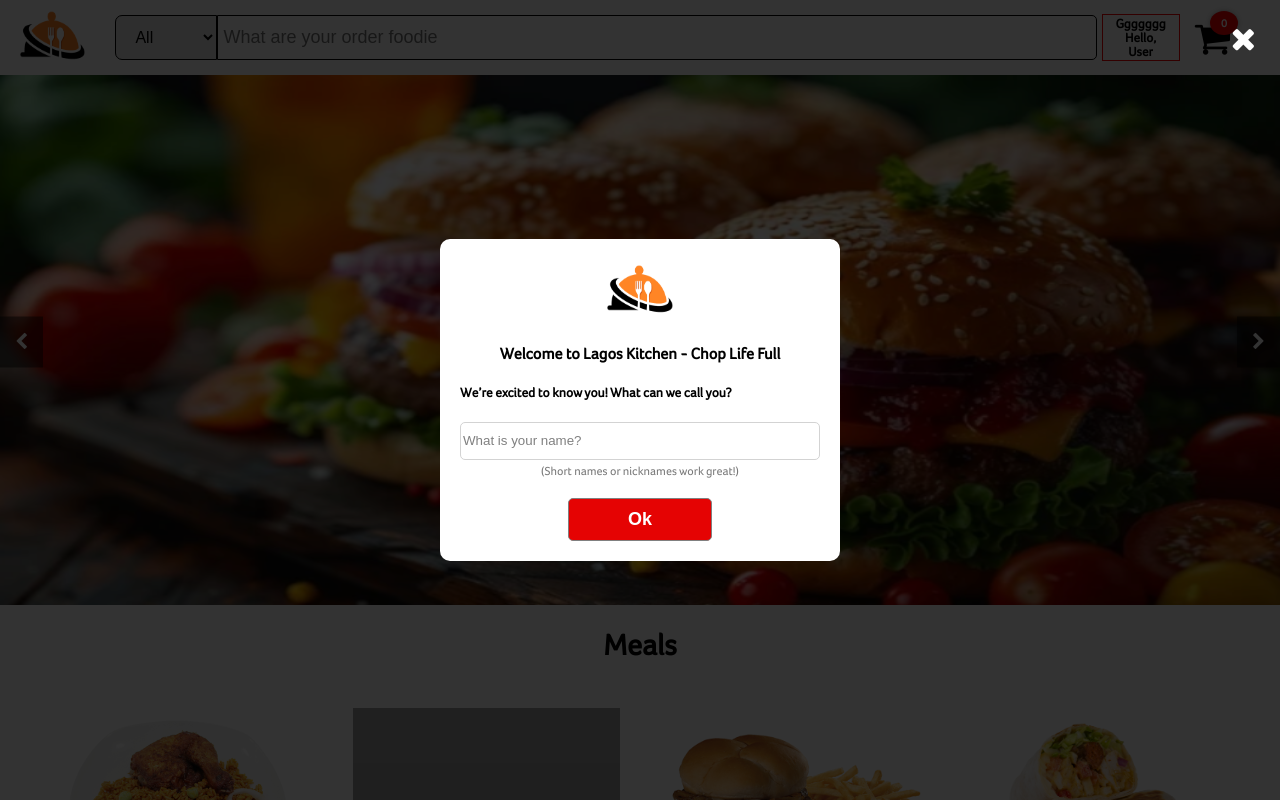
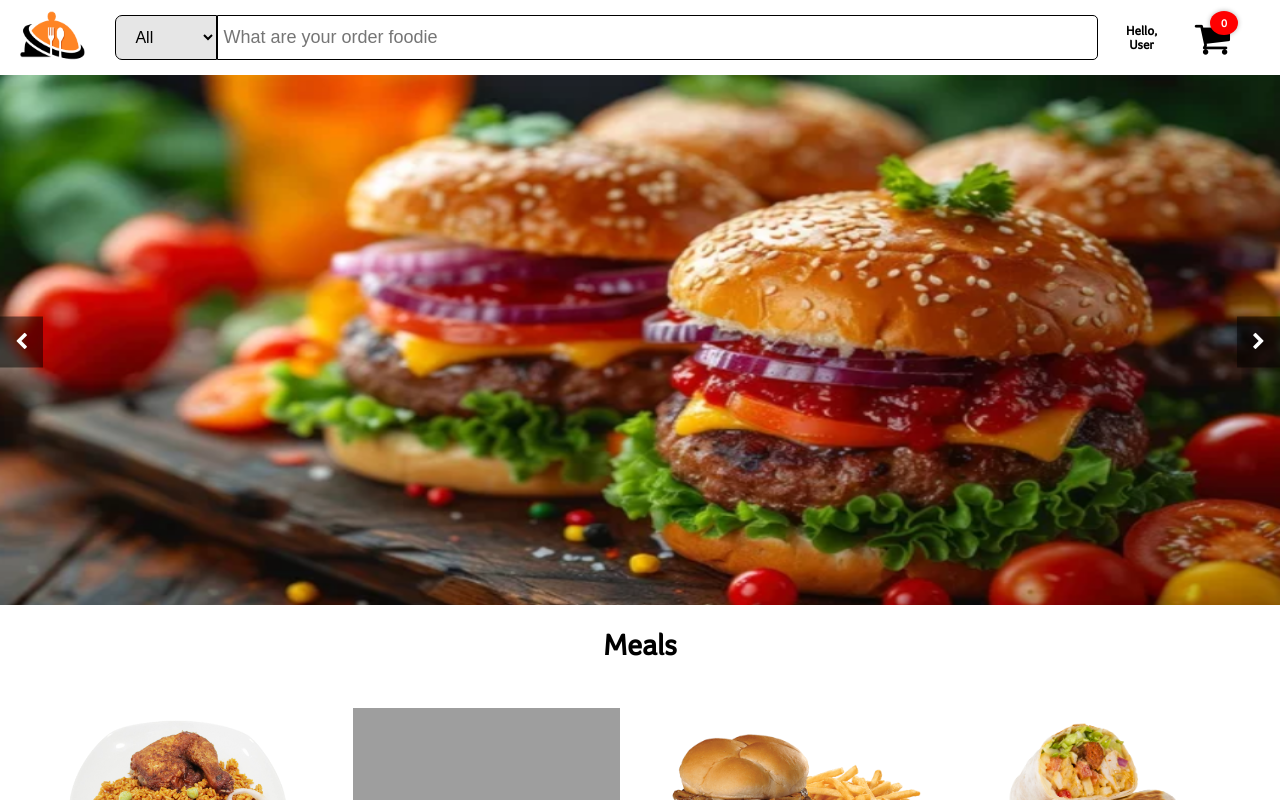
Before and after one commit to Chinonso-Iwu/Lagos-kitchen, a plain HTML site: page index.html in a window 1280 px wide. Shown: the top 800 px of the page. Drawn offline with Linux system fonts and the light colour scheme; grey boxes are pictures that could not be loaded.

Commit message:
Updated something

```diff
--- a/Lagos-Kitchen.css
+++ b/Lagos-Kitchen.css
@@ -35,8 +35,22 @@
     overflow: hidden;
 }
 
+/*.food-displayer{
+    position: fixed;
+    top: 0;
+    left: 0;
+    z-index: 100;
+    width: 100%;
+    height: 100vh;
+    background-color: rgba(0, 0, 0, 0.8);
+    box-sizing: border-box;
+    display: flex;
+    justify-content: center;
+    align-items: center;
+}*/
+
 .request-name {
-    display: block;
+    display: none !important;
     position: fixed;
     top: 0;
     left: 0;
@@ -214,7 +228,6 @@
     align-items: center;
     justify-content: center;
     flex-direction: column;
-    border: 1px solid red;
 
 }
 
--- a/index.html
+++ b/index.html
@@ -33,6 +33,12 @@
             </div>
         </div>
 
+        <!-- This is the div for displaying any food the user click on-->
+         <div class="food-displayer">
+
+
+         </div>
+
         <div class="div0">
             <a href="./index.html" target="_top"> <img src="./Logo.png" title="logo" alt="Logo" class="img1"> </a>
             <div class="div1">
@@ -50,7 +56,6 @@
                     </div>
                 </div>
                 <div class="div3" id="div3">
-                    ggggggg
                     <p>Hello,</p>
                     <span id="usernamePlace">User</span>
                     <div id="tooltip-name" class="tooltip-name"></div>
```
